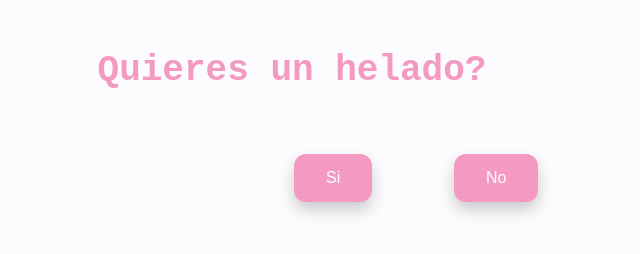
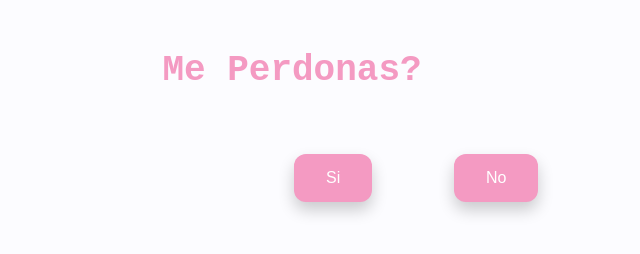
Before and after one commit to Angel123412123/AyY, a plain HTML site: page index.html in a window 1280 px wide. Shown: the whole page, without its empty margins (348-988 px from the left). Drawn offline with Linux system fonts and the light colour scheme.

Commit message:
Update index.html

```diff
--- a/index.html
+++ b/index.html
@@ -26,7 +26,7 @@
 
 
    <section>
-    <h1 id="elh"><span>Quieres un helado?</span></h1>
+    <h1 id="elh"><span>Me Perdonas?</span></h1>
 
    </section>
 <div class="container">
```
